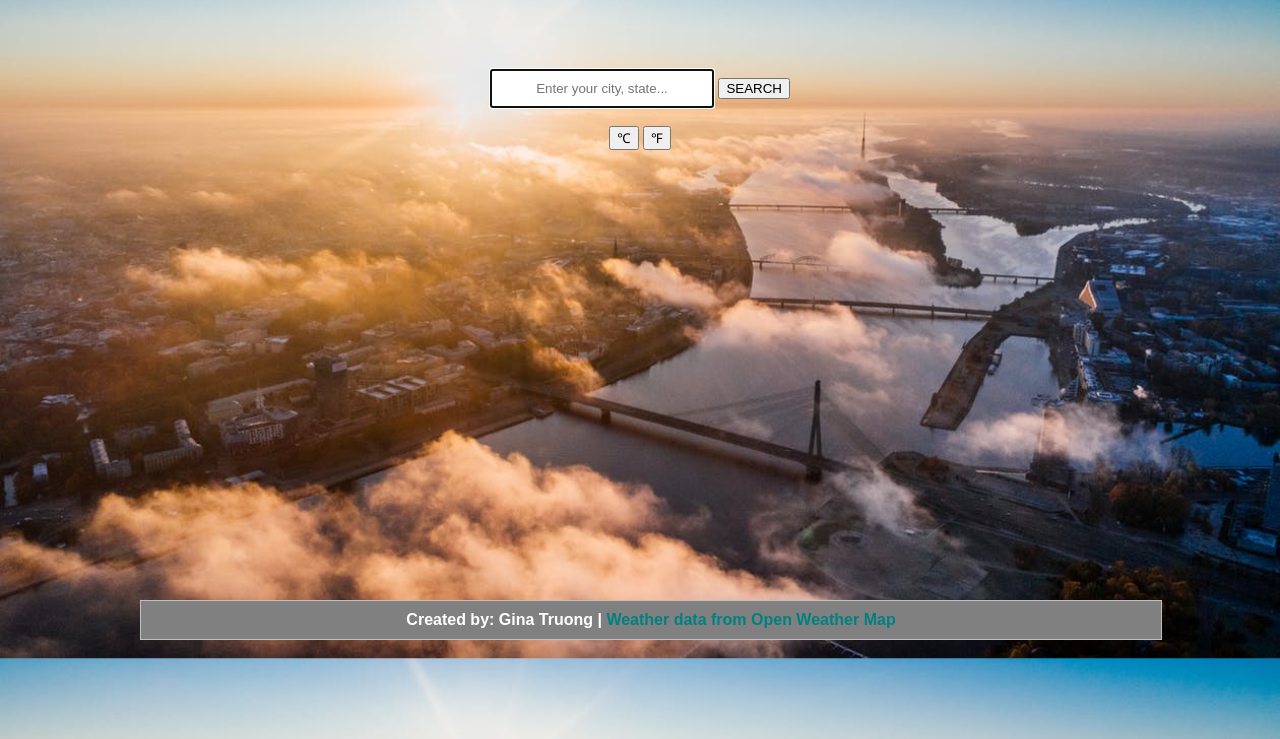
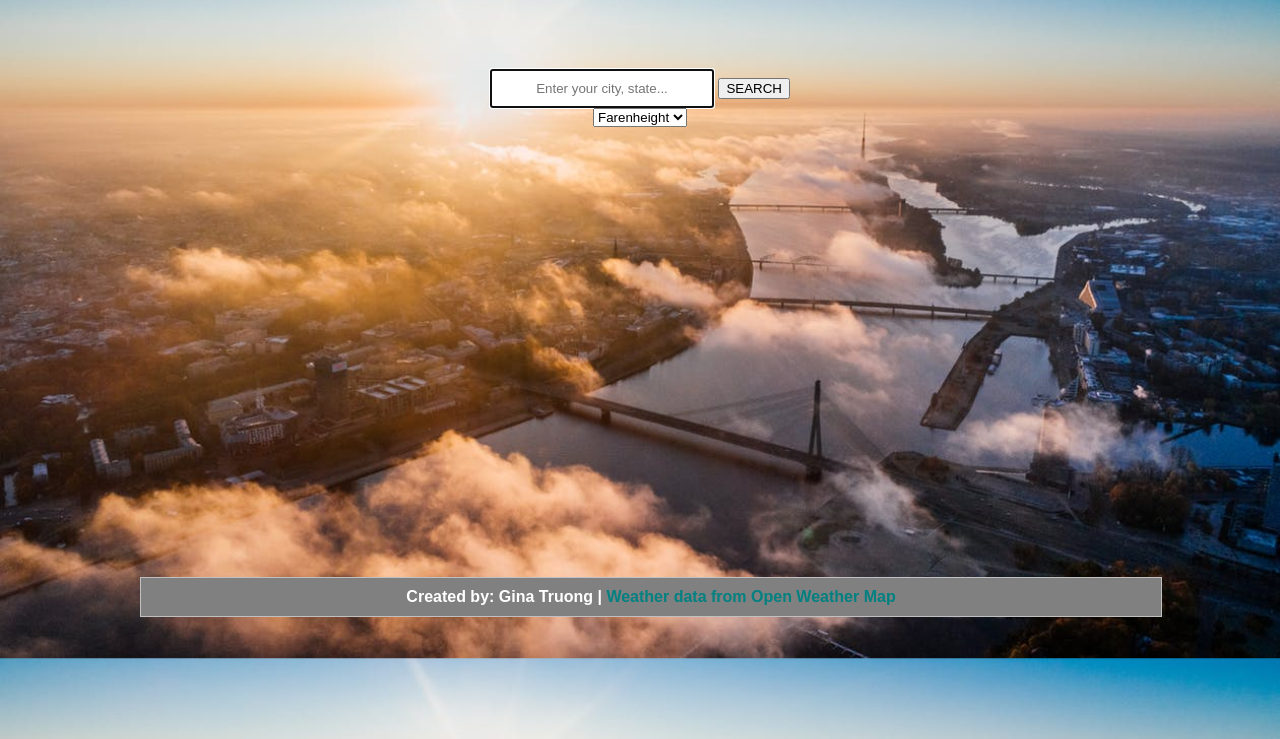
Before and after one commit to ginatruong/weatherapp1, a website with bundled scripts: page index.html in a window 1280 px wide. Shown: the part 61-800 px from the top of the page. Built offline with nearby package versions, Linux system fonts and the light colour scheme.

Commit message:
new select instead of buttons

```diff
--- a/index.html
+++ b/index.html
@@ -24,14 +24,11 @@
                 <input type="text" id="cityInput" placeholder="Enter your city, state..." autofocus>
                 <input type="submit" value="SEARCH">
                 <br>
+                <select name="unitOfMeasure" id="unitOfMeasure">
+                    <option value="F">Farenheight</option>
+                    <option value="C">Celcius</option>
+                </select>
                 <br>
-
-                    <button class="toggleBtnC">
-                        <span>&#8451;</span> </button>
-                    <button class="toggleBtnF">
-                        <span>&#8457;</span>
-                    </button>
-
         </div>
         </form>
     </div>
```
Lines whose indentation alone changed are shown as unchanged.
